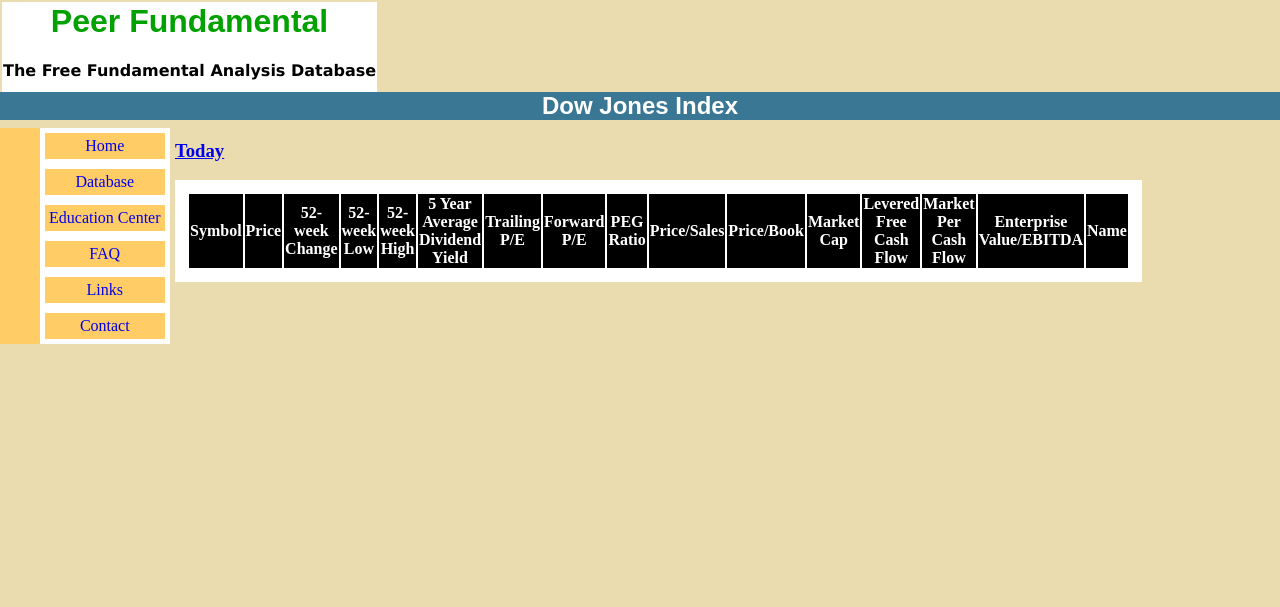
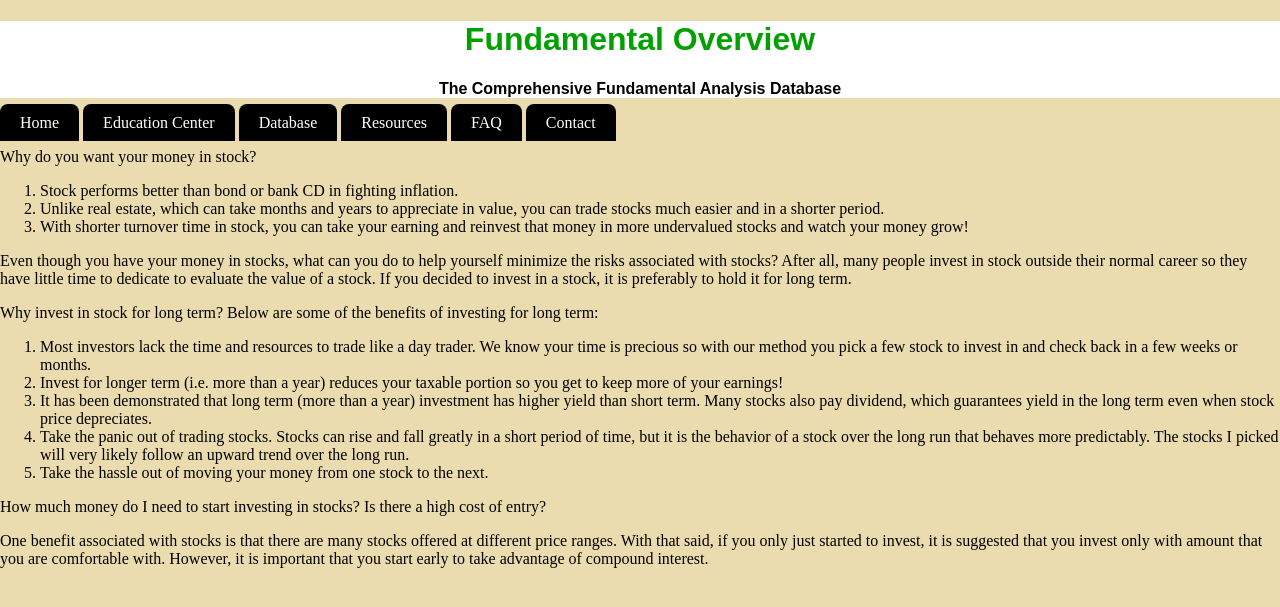
Before and after one commit to cqcum6er/my-first-blog, a Django app: template blog/templates/blog/post_list.html in a window 1280 px wide. Shown: the top 607 px of the page. Run offline with Django 3.2, Linux system fonts and the light colour scheme; the template is opened without the code that fills it, so the values that code supplies are empty.

Commit message:
Added child template DJ_list

```diff
--- a/blog/templates/blog/post_list.html
+++ b/blog/templates/blog/post_list.html
@@ -1,9 +1,81 @@
-<html>
+<!DOCTYPE html>
+<html lang="en">
 	<head>
-		<title>Peer Fundamental-DJ Index</title>
+		<title>{% block title %}Fundamental Overview-Home{% endblock %}</title>
 		<style type="text/css">
+		#header {<!--refer to http://www.w3schools.com/html/html_layout.asp for layout referrence-->}
+
+		ul#nav {
+			padding: 0;
+		}
+		ul#nav li {
+			display: inline;  <!--Displays an element as an inline element (like <span>); applies to <li>.-->
+		}
+		ul#nav li a {
+			background-color: black;
+			color: white;
+			padding: 10px 20px;
+			text-decoration: none;
+			border-radius: 8px 8px 0 0;
+		}
+		ul#nav li a:hover {
+			background-color: orange;
+			color: black;
+		}
+
+		#aside {	<!--Left vertical navigation bar format; define a different style for a different element identified by id="aside".-->
+			width: 125px;
+			float: left;
+			margin-top: 20px;
+			margin-right: 18px;
+			margin-bottom: -2000px;
+			margin-left: 0;
+			padding-left: 0;	<!--padding defines the space between element and element border-->
+			padding-bottom: 2000px;
+		}
+		#aside ul {
+			background-color: #ffcc66;
+			list-style: none;  <!--Remove list indicator (bullet)-->
+			margin: 0 0 0 12px;  <!--Reserve margin for the entire list-->
+			padding-left: 5px;  <!--Remove space reserved for list indicator-->
+			clear: left;
+		}
+		#aside li {
+			border-bottom: 1px solid #fff;
+			padding: 4px;
+			text-align: center;
+		}
+		#aside a {	<!--Format hyperlink in all stats(i.e.link, visited, etc.)-->
+			padding: 8px;
+			display: block;  <!--Expand clickable boundary to the entire cell-->
+			text-decoration: none;  <!--Remove hyperlink formating (i.e.underline); applies to <a>.-->
+		}
+		#aside a:hover, a:active {	<!--Change link color when cursor hovers over and when clicked.-->
+			display: block;
+			background-color: #66991c;
+			color: white;
+		}
+
+		#article {  <!--Content area format-->
+			<!--display: inline;  Display content area next to left verti aside bar-->
+			position: relative;
+			float: left;
+			width: 75%;
+			background-color: #fff;
+			padding: 6px;
+			margin-left:165px;	<!--Margin added to keep element to the right of aside bar-->
+		}
+
+		#article tr:nth-child(even) {
+		background-color: #eee;
+		}
+
+		#article tr:nth-child(odd) {
+		background-color: #fff;
+		}
+
 		body {  <!--Viewable area format-->
-			font: 12pt Verdana, Arial, Gerogia, sans-serif;
+			font: 12pt Verdana, "Times New Roman", Gerogia, sans-serif;
 			background-color: #EADCAE;
 			margin: 0;	<!--Margin defines the space outside the element border; set to 0 to occupy the whole browser window.-->
 		}
@@ -11,122 +83,43 @@
 		h1,h2 {
 			font-family: arial;
 		}
-
-		#nav {	<!--Left vertical navigation menu format; define a different style for a different element identified by id="nav".-->
-			width: 150px;
-			float: left;
-			margin-top: 40px;
-			margin-right: 18px;
-			margin-bottom: -2000px;
-			padding-left: 0;	<!--padding defines the space between element and element border-->
-			padding-bottom: 2000px;
-		}
-
-		#content {  <!--Content area format-->
-			display: inline;  <!--Display content area next to left verti nav menu-->
-			position: relative;
-			float: left;
-			width: 75%;
-			background-color: #fff;
-			padding: 12px;
-			margin-left:175px;	<!--Margin added to keep element to the right of nav bar-->
-		}
-
-		#nav ul {
-			background-color: #ffcc66;
-			list-style: none;  <!--Remove list indicator (bullet)-->
-			margin: 12px 0 0 12px;  <!--Reserve margin for the entire list-->
-			padding-left: 0;  <!--Remove space reserved for list indicator-->
-			clear: left;
-		}
-
-		#nav li {
-			border: 5px solid #fff;
-			padding: 4px;
-			text-align: center;
-		}
-
-		#nav a {
-			text-decoration: none;  <!--Remove hyperlink formating-->
-			padding: 4px;
-			display: block;  <!--Expand clickable boundary to the entire cell-->
-		}
-
-		#nav a:hover, a:active {
-			display: block;
-			background-color: #66991c;
-			color: white;
-		}
 		</style>
 	</head>
 	<body>
-		<table style="margin-bottom: -25px; padding-bottom: 0;">  <!--Topbar begins-->
-			<tr style="text-align:center; background-color: #fff;">
-			<th><h1 style="color:#00A100">Peer Fundamental<br><h2 style="font-family:verdana; font-size:12pt;">The Free Fundamental Analysis Database</h2></h1></th>
-			</tr>
-		</table>  <!--Topbar ends-->
+		<!--Topbar begins-->
+		<div style="text-align:center; background-color:#fff;">
+			<h1 style="color:#00A100">Fundamental Overview</h1>
+			<h2 style="font-size:12pt;">The Comprehensive Fundamental Analysis Database</h2>
+		</div>  <!--Topbar ends-->
 
-		<div id="nav">  <!--left verti nav menu begins-->
-			<ul>
+		<div>  <!--a container for navigation links below header-->
+			<ul id="nav">	<!--Unordered list-->
 				<li><a class="hover" href="Home.html">Home</a></li>
-				<li><a class="hover" href="OurStrategy.html">Database</a></li>
-				<li><a class="hover" href="WhatYouGet.html">Education Center</a></li>
-				<li><a class="hover" href="Testpage.html">FAQ</a></li>
-				<li><a class="hover" href="Testpage.html">Links</a></li>
-				<li><a class="hover" href="Testpage.html">Contact</a></li>
+				<li><a class="hover" href="Education_Center.html">Education Center</a></li>
+				<li><a class="hover" href="Database.html">Database</a></li>
+				<li><a class="hover" href="Resources.html">Resources</a></li>
+				<li><a class="hover" href="FAQ.html">FAQ</a></li>
+				<li><a class="hover" href="Contact.html">Contact</a></li>
 			</ul>
-		</div>  <!--left verti nav menu ends-->
-
-		<div>
-			<h2 style="text-align: center; background-color: #3a7795; color: #fff;">Dow Jones Index</h2>
-		</div>
-
-		<div style="margin-left:175px;">	<!--Margin added to keep element to the right of nav bar-->
-			<h3><a href="http://finance.yahoo.com/">Today</a></h3>
-		</div>
-
-		<table id="content">
-			<tr style="color:white;background:black;">
-				<th>Symbol</th>
-				<th>Price</th>
-				<th>52-week Change</th>
-				<th>52-week Low</th>
-				<th>52-week High</th>
-				<th>5 Year Average Dividend Yield</th>
-				<th>Trailing P/E</th>
-				<th>Forward P/E</th>
-				<th>PEG Ratio</th>
-				<th>Price/Sales</th>
-				<th>Price/Book</th>
-				<th>Market Cap</th>
-				<th>Levered Free Cash Flow</th>
-				<th>Market Per Cash Flow</th>
-				<th>Enterprise Value/EBITDA</th>
-				<th>Name</th>
-			</tr>
-			{% for post in posts %}  <!--see views.py for 'posts' list-->
-				<!--<p>published: {{ post.published_date }}</p>
-				<h1><a href="/">{{ post.title }}</a></h1>
-				<p>{{ post.text|linebreaks }}</p>-->
-			<tr align="center">
-				<td>{{post.Symbol}}</td>
-				<td>{{post.LastPrice}}</td>
-				<td>{{post.FiftyTwoWkChg}}</td>
-				<td>{{post.FiftyTwoWkLo}}</td>
-				<td>{{post.FiftyTwoWkHi}}</td>
-				<td>{{post.DivYild}}</td>
-				<td>{{post.TrailPE}}</td>
-				<td>{{post.ForwardPE}}</td>
-				<td>{{post.PEG_Ratio}}</td>
-				<td>{{post.PpS}}</td>
-				<td>{{post.PpB}}</td>
-				<td>{{post.Market_Cap}}</td>
-				<td>{{post.Free_Cash_Flow}}</td>
-				<td>{{post.Market_per_CashFlow}}</td>
-				<td>{{post.Enterprise_per_EBITDA}}</td>
-				<td>{{post.Name}}</td>
-			</tr>
-			{% endfor %}
-		</table>
+		</div>  <!--top nav bar ends-->
+		{% block content %}
+		  <p>Why do you want your money in stock?</p>
+		  <ol>
+			<li>Stock performs better than bond or bank CD in fighting inflation.</li>
+			<li>Unlike real estate, which can take months and years to appreciate in value, you can trade stocks much easier and in a shorter period.</li>
+			<li>With shorter turnover time in stock, you can take your earning and reinvest that money in more undervalued stocks and watch your money grow!</li>
+		  </ol>
+		  <p>Even though you have your money in stocks, what can you do to help yourself minimize the risks associated with stocks?  After all, many people invest in stock outside their normal career so they have little time to dedicate to evaluate the value of a stock.  If you decided to invest in a stock, it is preferably to hold it for long term.</p>
+		  <p>Why invest in stock for long term?  Below are some of the benefits of investing for long term:</p>
+		  <ol>
+			<li>Most investors lack the time and resources to trade like a day trader.  We know your time is precious so with our method you pick a few stock to invest in and check back in a few weeks or months.</li>
+			<li>Invest for longer term (i.e. more than a year) reduces your taxable portion so you get to keep more of your earnings!</li>
+			<li>It has been demonstrated that long term (more than a year) investment has higher yield than short term.  Many stocks also pay dividend, which guarantees yield in the long term even when stock price depreciates.</li>
+			<li>Take the panic out of trading stocks.  Stocks can rise and fall greatly in a short period of time, but it is the behavior of a stock over the long run that behaves more predictably.  The stocks I picked will very likely follow an upward trend over the long run.</li>
+			<li>Take the hassle out of moving your money from one stock to the next.</li>
+		  </ol>
+		  <p>How much money do I need to start investing in stocks?  Is there a high cost of entry?</p>
+		  <p>One benefit associated with stocks is that there are many stocks offered at different price ranges.  With that said, if you only just started to invest, it is suggested that you invest only with amount that you are comfortable with.  However, it is important that you start early to take advantage of compound interest.</p>
+		{% endblock %}
 	</body>
 </html>
```
Also changed, not shown: blog/templates/blog/DJ_list.html (added, +71 -0 lines).
